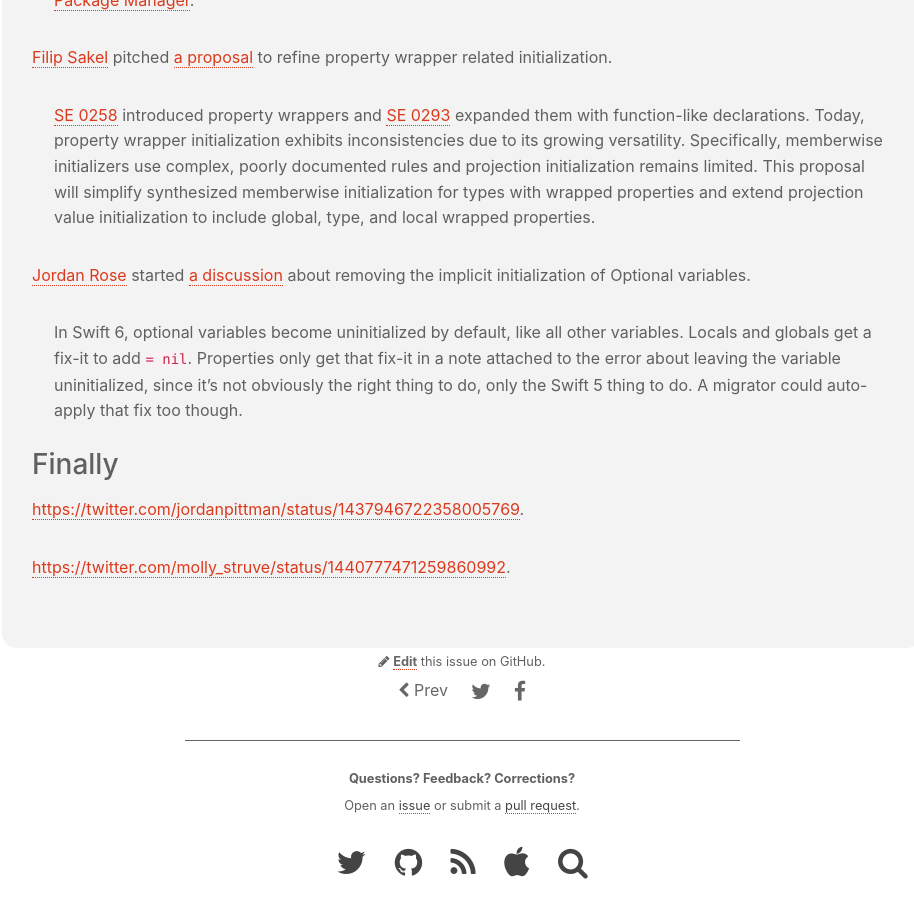
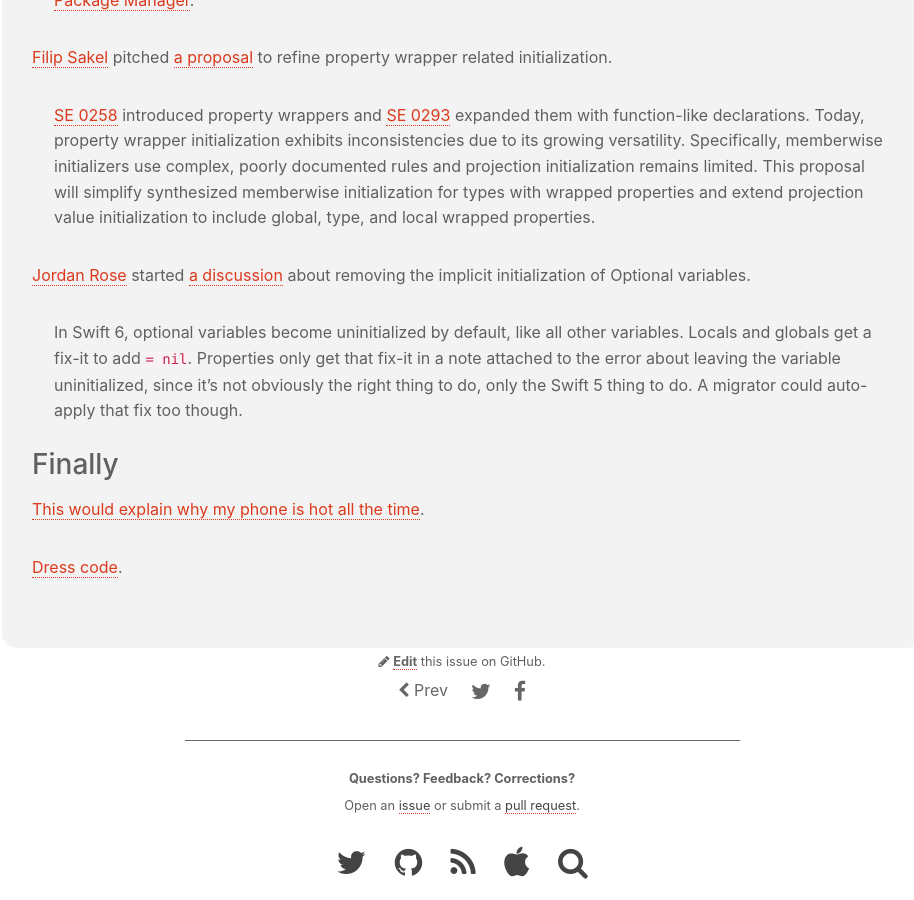
Before and after one commit to SwiftWeekly/swiftweekly.github.io, a Jekyll site: the page built from _posts/2021-09-23-issue-194.md, in a window 1280 px wide and 900 px high, scrolled down 2002 px. Shown: the whole window, without its empty margins (178-1092 px from the left). Built offline with Jekyll 4.4.1, drawn with Linux system fonts in a browser that asks for light colours.

Commit message:
Fix reversed Markdown link syntax. (#682)

```diff
--- a/_posts/2021-09-23-issue-194.md
+++ b/_posts/2021-09-23-issue-194.md
@@ -56,6 +56,6 @@ Thanks to everyone involved and let’s get straight to the news.
 
 ### Finally
 
-[https://twitter.com/jordanpittman/status/1437946722358005769](This would explain why my phone is hot all the time).
+[This would explain why my phone is hot all the time](https://twitter.com/jordanpittman/status/1437946722358005769).
 
-[https://twitter.com/molly_struve/status/1440777471259860992](Dress code).
+[Dress code](https://twitter.com/molly_struve/status/1440777471259860992).
```
